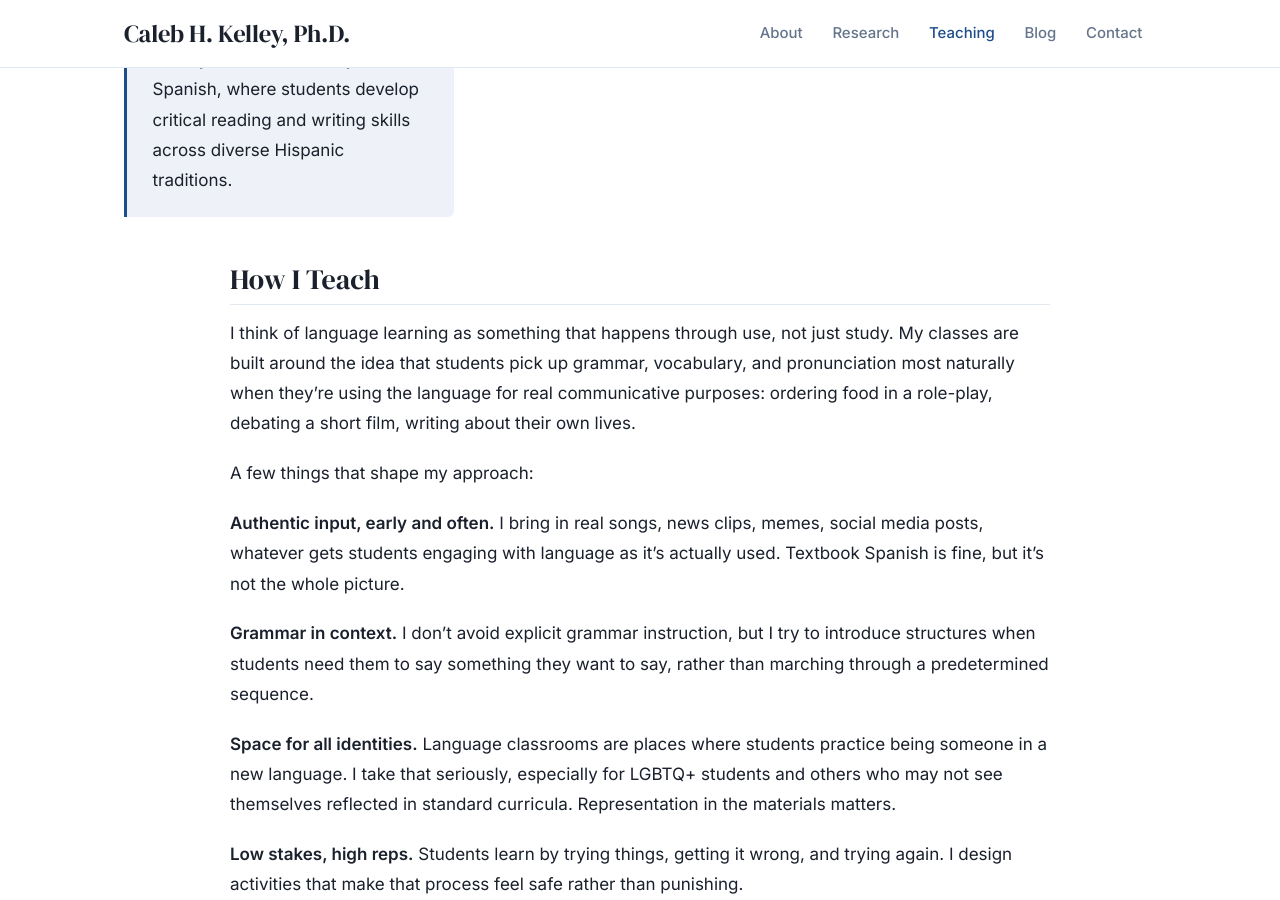
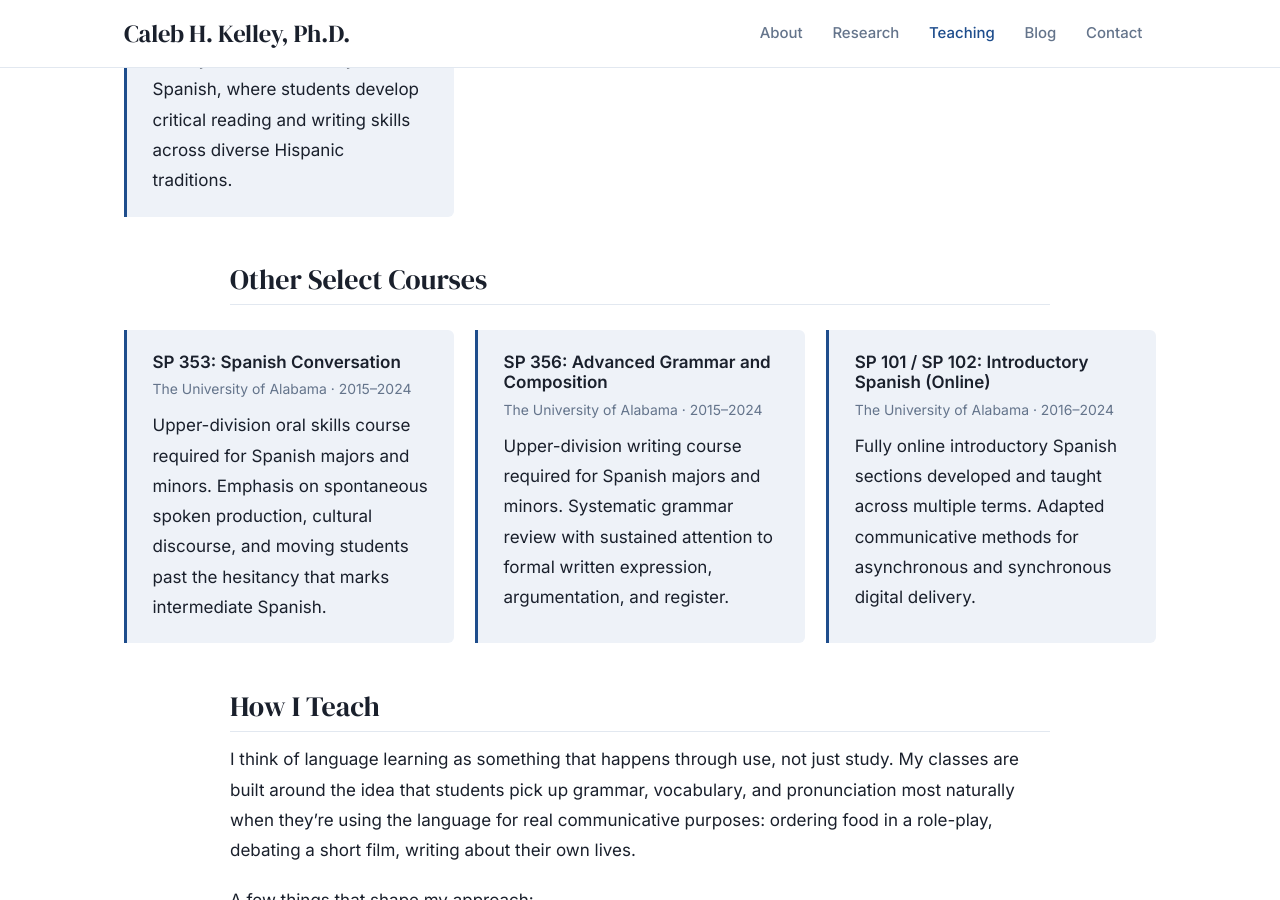
Before and after one commit to calebhkelley/calebhkelley.github.io, a Jekyll site: the page built from _pages/teaching.md, in a window 1280 px wide and 900 px high, scrolled down 1163 px. Built offline with Jekyll 4.4.1, drawn with Linux system fonts in a browser that asks for light colours.

Commit message:
Add Other Select Courses section to Teaching page
Co-Authored-By: Claude Sonnet 4.6 <noreply@anthropic.com>

```diff
--- a/_pages/teaching.md
+++ b/_pages/teaching.md
@@ -40,6 +40,30 @@ A bridge course introducing literary and cultural analysis in Spanish, where stu
 
 </div>
 
+## Other Select Courses
+
+<div class="course-grid">
+
+<div class="course-card" markdown="1">
+### SP 353: Spanish Conversation
+<div class="semester">The University of Alabama · 2015–2024</div>
+Upper-division oral skills course required for Spanish majors and minors. Emphasis on spontaneous spoken production, cultural discourse, and moving students past the hesitancy that marks intermediate Spanish.
+</div>
+
+<div class="course-card" markdown="1">
+### SP 356: Advanced Grammar and Composition
+<div class="semester">The University of Alabama · 2015–2024</div>
+Upper-division writing course required for Spanish majors and minors. Systematic grammar review with sustained attention to formal written expression, argumentation, and register.
+</div>
+
+<div class="course-card" markdown="1">
+### SP 101 / SP 102: Introductory Spanish (Online)
+<div class="semester">The University of Alabama · 2016–2024</div>
+Fully online introductory Spanish sections developed and taught across multiple terms. Adapted communicative methods for asynchronous and synchronous digital delivery.
+</div>
+
+</div>
+
 ## How I Teach
 
 I think of language learning as something that happens through use, not just study. My classes are built around the idea that students pick up grammar, vocabulary, and pronunciation most naturally when they're using the language for real communicative purposes: ordering food in a role-play, debating a short film, writing about their own lives.
```
